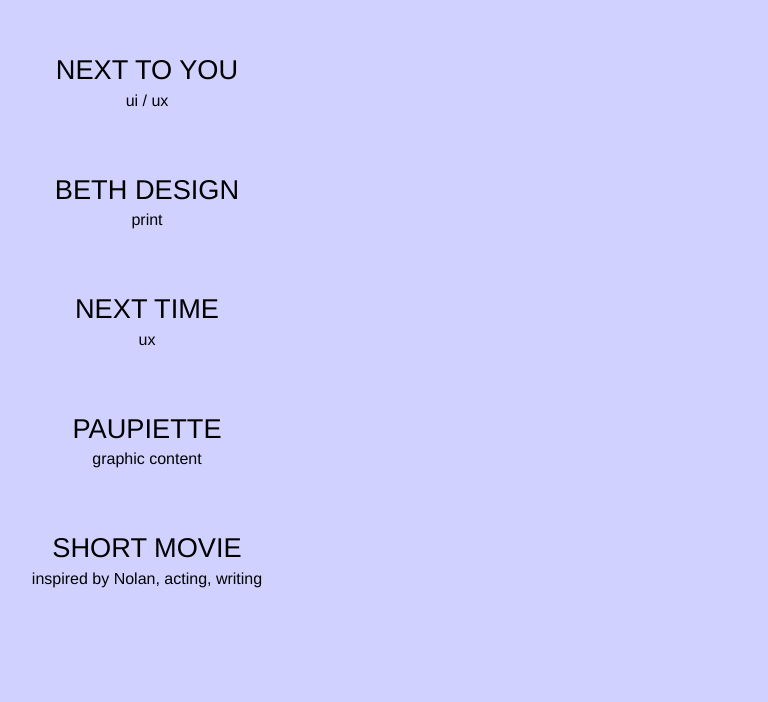
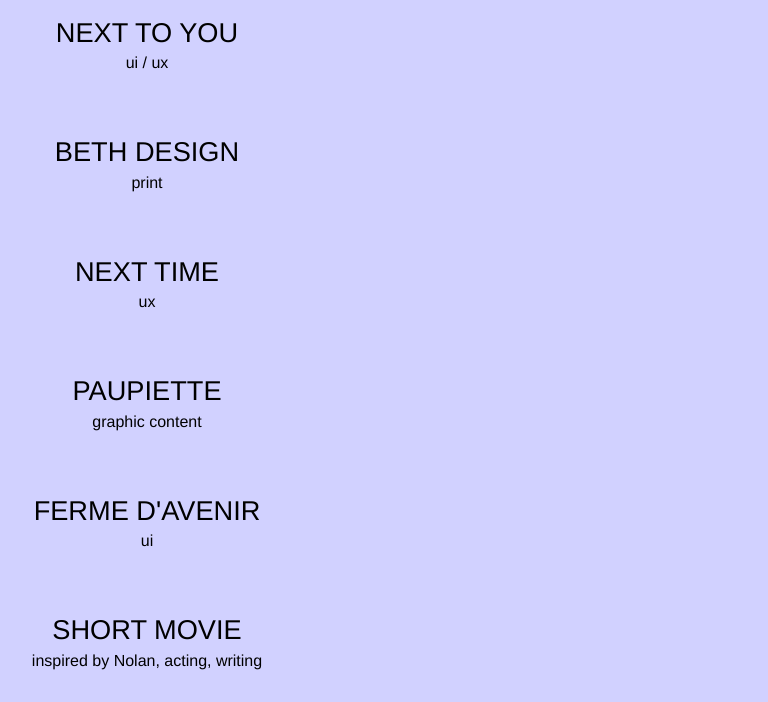
Before and after one commit to mharribey/bendamin-moquet, a plain HTML site: page pages/work.html in a window 1280 px wide. Shown: the part 143-845 px from the top of the page, without its empty margins (493-1261 px from the left). Before the commit the page ends 800 px from the top, so only its background shows below. Drawn offline with Linux system fonts and the light colour scheme.

Commit message:
add project

```diff
--- a/pages/work.html
+++ b/pages/work.html
@@ -84,6 +84,10 @@
         <p>graphic content</p>
       </div>
       <div class="projets">
+        <a href="http://fa-dashboard.herokuapp.com/"><h3>FERME D'AVENIR</h3></a>
+        <p>ui</p>
+      </div>
+      <div class="projets">
         <a href="https://www.youtube.com/watch?v=w1QYab_lEKM"><h3>SHORT MOVIE</h3></a>
         <p>inspired by Nolan, acting, writing</p>
       </div>
```
